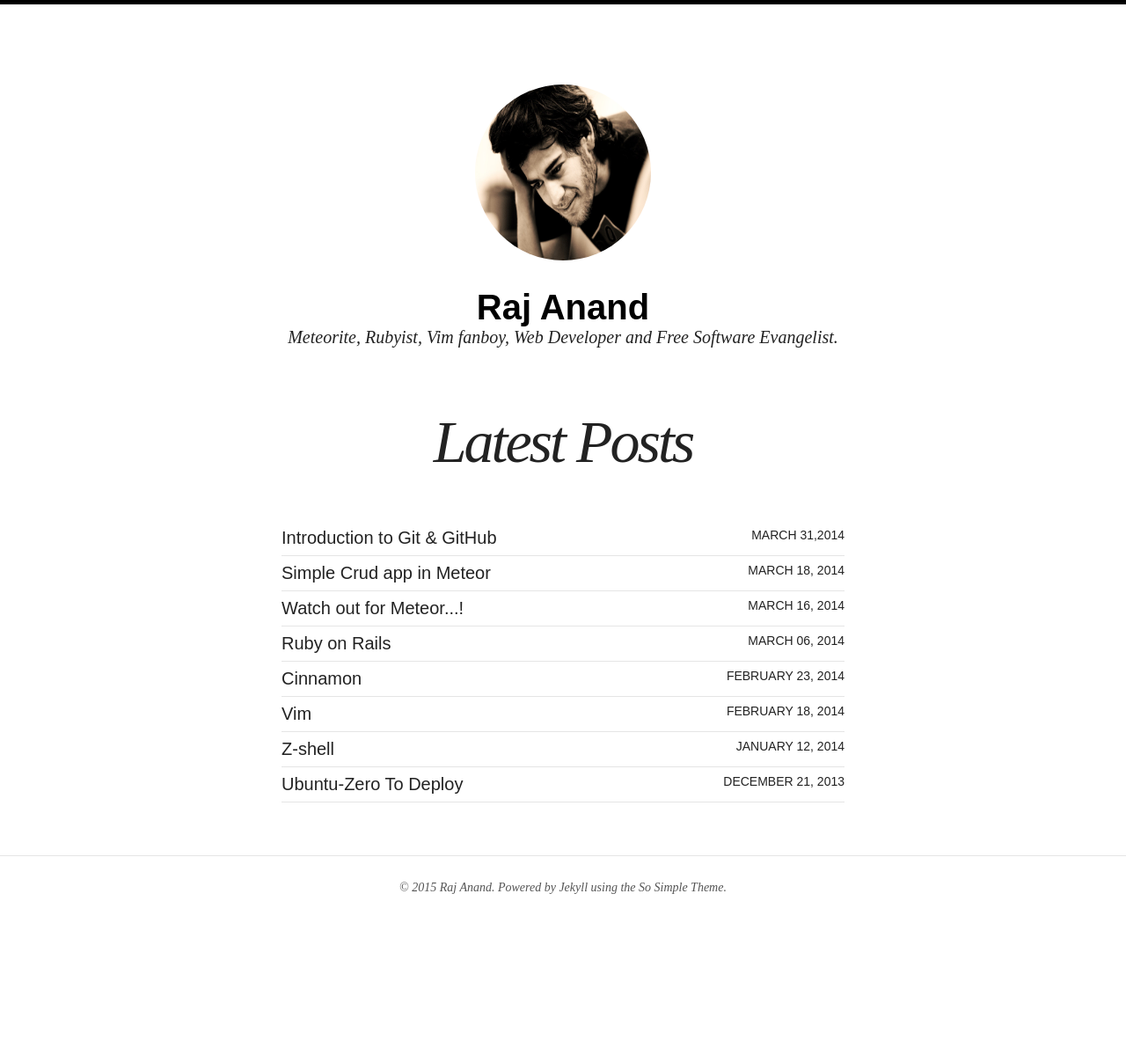
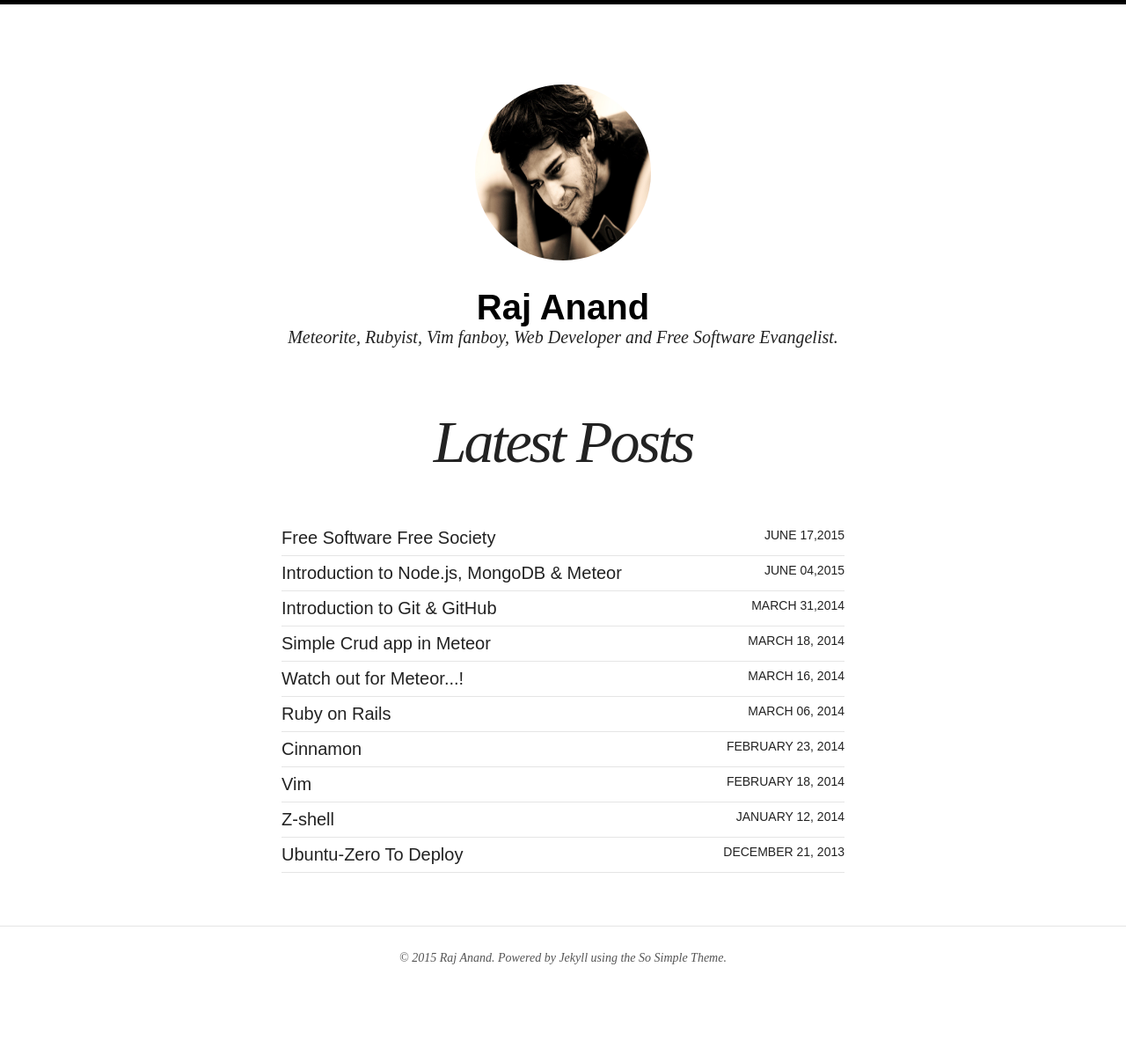
Before and after one commit to rajanand02/rajanand02.github.io, a Jekyll site: the page built from index.html, in a window 1280 px wide. Shown: the whole page at 88% size. Built offline with Jekyll 4.4.1, drawn with Linux system fonts in a browser that asks for light colours; nearby versions of some CDN libraries; before the commit the page ends 1119 px from its top, so only the background shows below that.

Commit message:
add mongodb and free software presentation

```diff
--- a/index.html
+++ b/index.html
@@ -4,6 +4,24 @@ title: Latest Posts
 ---
 
 <ul class="post-list">
+  <li>
+    <article>
+      <a href="/FreeSoftwareFreeSociety/">Free Software Free Society
+      <span class="entry-date">
+        <time datetime="" pubdate="">JUNE 17,2015</time>
+      </span>
+    </a>
+    </article>
+  </li>
+  <li>
+    <article>
+      <a href="/introduction-to-nodejs-mongodb-meteor">Introduction to Node.js, MongoDB & Meteor
+      <span class="entry-date">
+        <time datetime="" pubdate="">JUNE 04,2015</time>
+      </span>
+    </a>
+    </article>
+  </li>
   <li>
     <article>
     <a href="/Introduction-to-git-and-github/">Introduction to Git & GitHub
```
